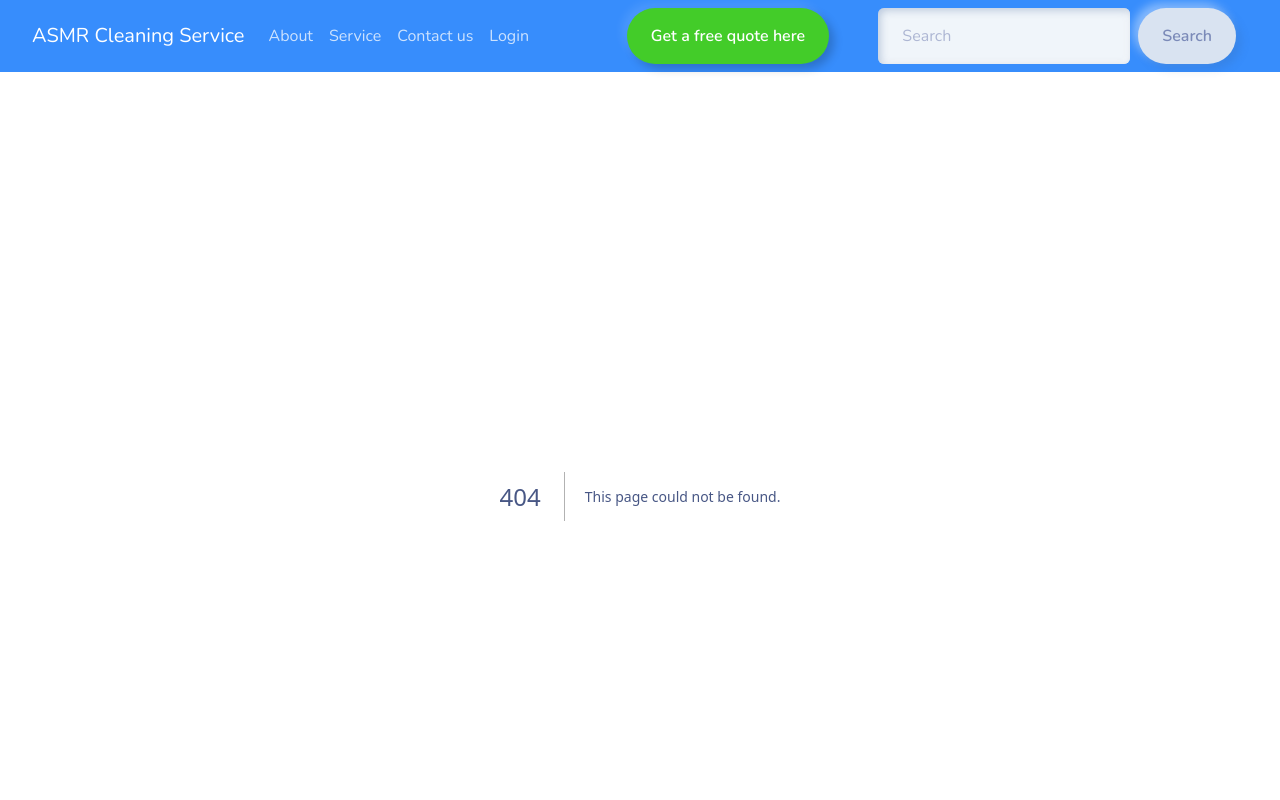
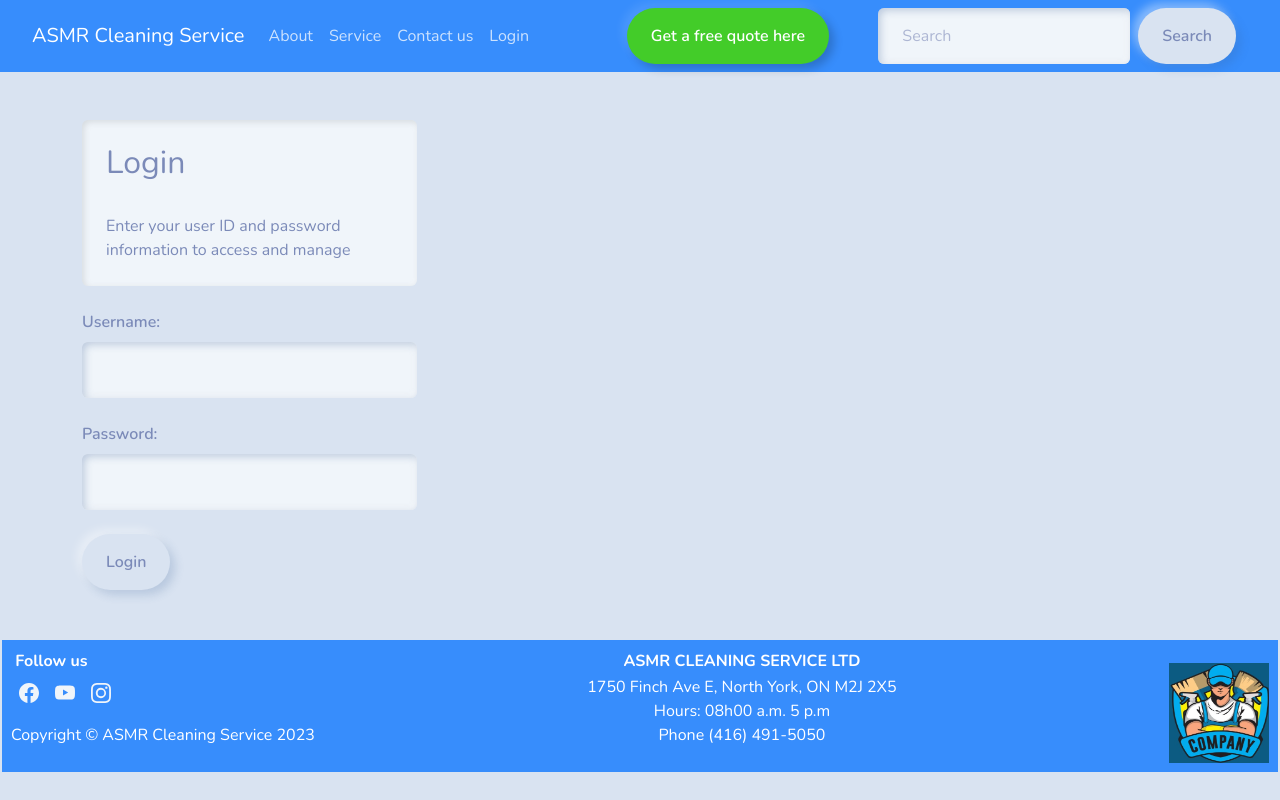
Before and after one commit to ASMRCleaning/ac-ui, a Next.js app: page /login in a window 1280 px wide. Before the commit this address had no page. Shown: the top 800 px of the page. Built offline with nearby package versions, Linux system fonts and the light colour scheme.

Commit message:
Login page and authenticate were created #18

```diff
--- a/components/Header.js
+++ b/components/Header.js
@@ -24,7 +24,7 @@ const Header = () => {
                                 <Nav.Link href="/service">Contact us</Nav.Link>
                             </Nav.Item>
                             <Nav.Item>
-                                <Nav.Link href="/service">Login</Nav.Link>
+                                <Nav.Link href="/login">Login</Nav.Link>
                             </Nav.Item>
                         </Nav>
                     </Navbar.Collapse>
--- /dev/null
+++ b/lib/authenticate.js
@@ -0,0 +1,79 @@
+import jwt_decode from "jwt-decode";
+
+function setToken(token) {
+  localStorage.setItem("access_token", token);
+}
+
+export function getToken() {
+  try {
+    return localStorage.getItem("access_token");
+  } catch (err) {
+    return null;
+  }
+}
+
+export function removeToken() {
+  localStorage.removeItem("access_token");
+}
+
+export function readToken() {
+  try {
+    const token = getToken();
+
+    return token ? jwt_decode(token) : null;
+  } catch (err) {
+    return null;
+  }
+}
+
+export function isAuthenticated() {
+  const token = readToken();
+
+  return token ? true : false;
+}
+
+export async function authenticateUser(user, password) {
+  const res = await fetch(`${process.env.NEXT_PUBLIC_API_URL}/login`, {
+    method: "POST",
+
+    body: JSON.stringify({ userName: user, password: password }),
+
+    headers: {
+      "content-type": "application/json",
+    },
+  });
+
+  const data = await res.json();
+
+  if (res.status === 200) {
+    setToken(data.token);
+
+    return true;
+  } else {
+    throw new Error(data.message);
+  }
+}
+
+export async function registerUser(user, password, password2) {
+  const res = await fetch(`${process.env.NEXT_PUBLIC_API_URL}/register`, {
+    method: "POST",
+
+    body: JSON.stringify({
+      userName: user,
+      password: password,
+      password2: password2,
+    }),
+
+    headers: {
+      "content-type": "application/json",
+    },
+  });
+
+  const data = await res.json();
+
+  if (res.status === 200) {
+    return true;
+  } else {
+    throw new Error(data.message);
+  }
+}
--- a/package.json
+++ b/package.json
@@ -10,6 +10,7 @@
   },
   "dependencies": {
     "bootstrap": "^5.2.3",
+    "jwt-decode": "^3.1.2",
     "next": "13.4.4",
     "react": "18.2.0",
     "react-bootstrap": "^2.7.4",
--- /dev/null
+++ b/pages/login.js
@@ -0,0 +1,72 @@
+import { Card, Form, Alert, Button } from "react-bootstrap";
+import { useState, useEffect } from "react";
+import { authenticateUser } from "../lib/authenticate";
+import { useRouter } from "next/router";
+
+export default function Login(props) {
+  const [warning, setWarning] = useState("");
+  const [user, setUser] = useState("");
+  const [password, setPassword] = useState("");
+  const router = useRouter();
+
+  async function handleSubmit(e) {
+    e.preventDefault();
+
+    try {
+      await authenticateUser(user, password);
+      router.push("/vehicles");
+    } catch (err) {
+      setWarning(err.message);
+    }
+  }
+
+  return (
+    <>
+      <br />
+      <Card bg="light" style={{ width: "30%" }}>
+        <Card.Body>
+          <h2>Login</h2>
+          <br />
+          Enter your user ID and password information to access and manage
+        </Card.Body>
+      </Card>
+      <br />
+      <Form onSubmit={handleSubmit}>
+        <Form.Group style={{ width: "30%" }}>
+          <Form.Label>Username:</Form.Label>
+          <Form.Control
+            type="text"
+            value={user}
+            id="userName"
+            name="userName"
+            onChange={(e) => setUser(e.target.value)}
+          />
+        </Form.Group>
+        <br />
+        <Form.Group style={{ width: "30%" }}>
+          <Form.Label>Password:</Form.Label>
+          <Form.Control
+            type="password"
+            value={password}
+            id="password"
+            name="password"
+            onChange={(e) => setPassword(e.target.value)}
+          />
+        </Form.Group>
+
+        {warning && (
+          <>
+            <br />
+            <Alert variant="danger">{warning}</Alert>
+          </>
+        )}
+
+        <br />
+        <Button variant="primary" className="pull-right" type="submit">
+          Login
+        </Button>
+      </Form>
+      <br /> {/* This helps the footer go down so that it looks clean */}
+    </>
+  );
+}
```
Also changed, not shown: 1 other file (tests, documents, lock files or other folders).
